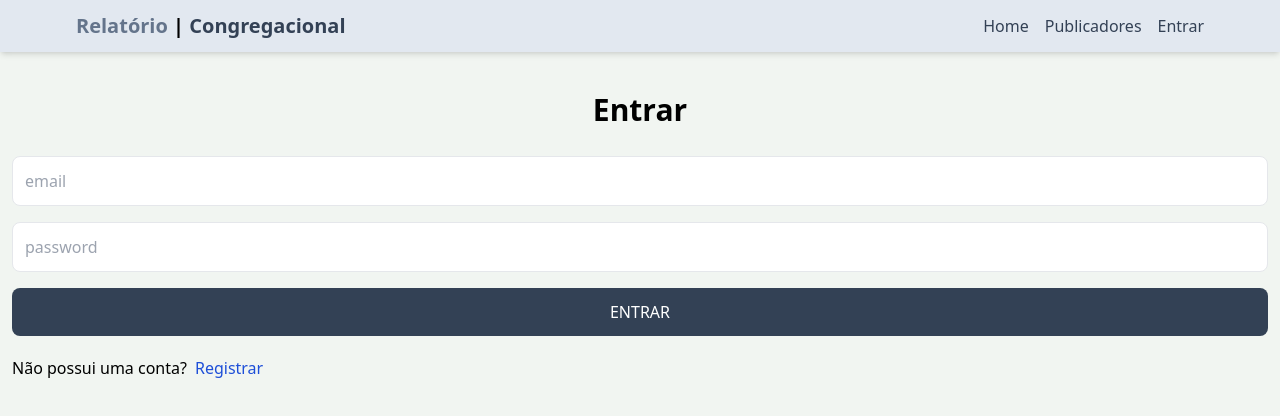
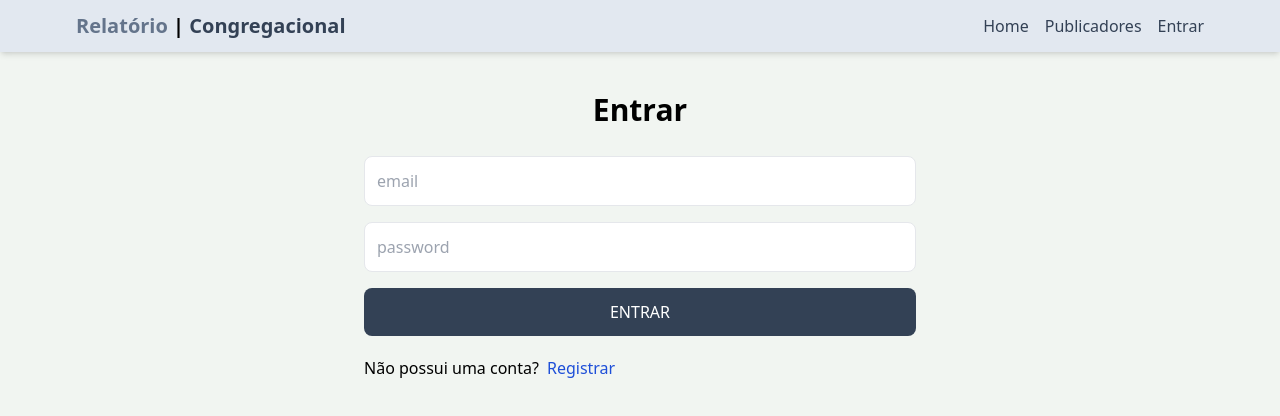
Before and after one commit to robsonbucci/mern-relatorio, a React (Vite) app in the folder client/: page /sign-in in a window 1280 px wide. Shown: the top 416 px of the page. Built offline with nearby package versions, Linux system fonts and the light colour scheme; no server answers.

Commit message:
feat: add max width in form

```diff
--- a/client/src/pages/SignIn.jsx
+++ b/client/src/pages/SignIn.jsx
@@ -40,7 +40,7 @@ export default function SignIn() {
   };
 
   return (
-    <div className="p-3 mx-w-lg mx-auto">
+    <div className="p-3 mx-w-lg max-w-xl mx-auto">
       <h1 className="text-3xl text-center font-semibold my-7">Entrar</h1>
       <form onSubmit={handleSubmit} className="flex flex-col gap-4">
         <input
--- a/client/src/pages/SignUp.jsx
+++ b/client/src/pages/SignUp.jsx
@@ -76,9 +76,9 @@ export default function SignUp() {
   };
 
   return (
-    <div className="p-3 mx-w-lg mx-auto">
+    <div className="p-3 mx-w-lg max-w-xl mx-auto">
       <h1 className="text-3xl text-center font-semibold my-7">Cadastro</h1>
-      <form onSubmit={handleSubmit} className="flex flex-col gap-4">
+      <form onSubmit={handleSubmit} className="flex flex-col gap-4 ">
         <fieldset className="flex flex-col gap-4 border p-3">
           <legend className="text-lg font-semibold">
             Informações Pessoais
```
